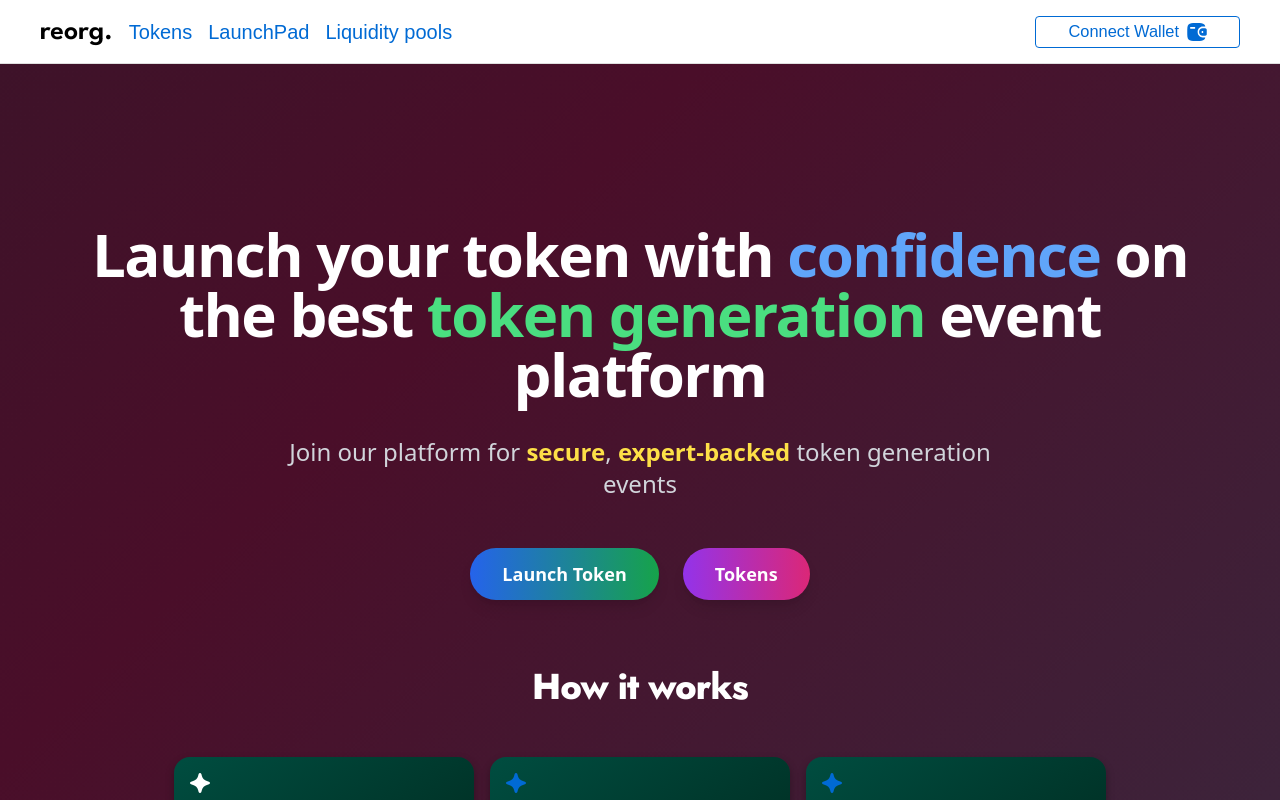
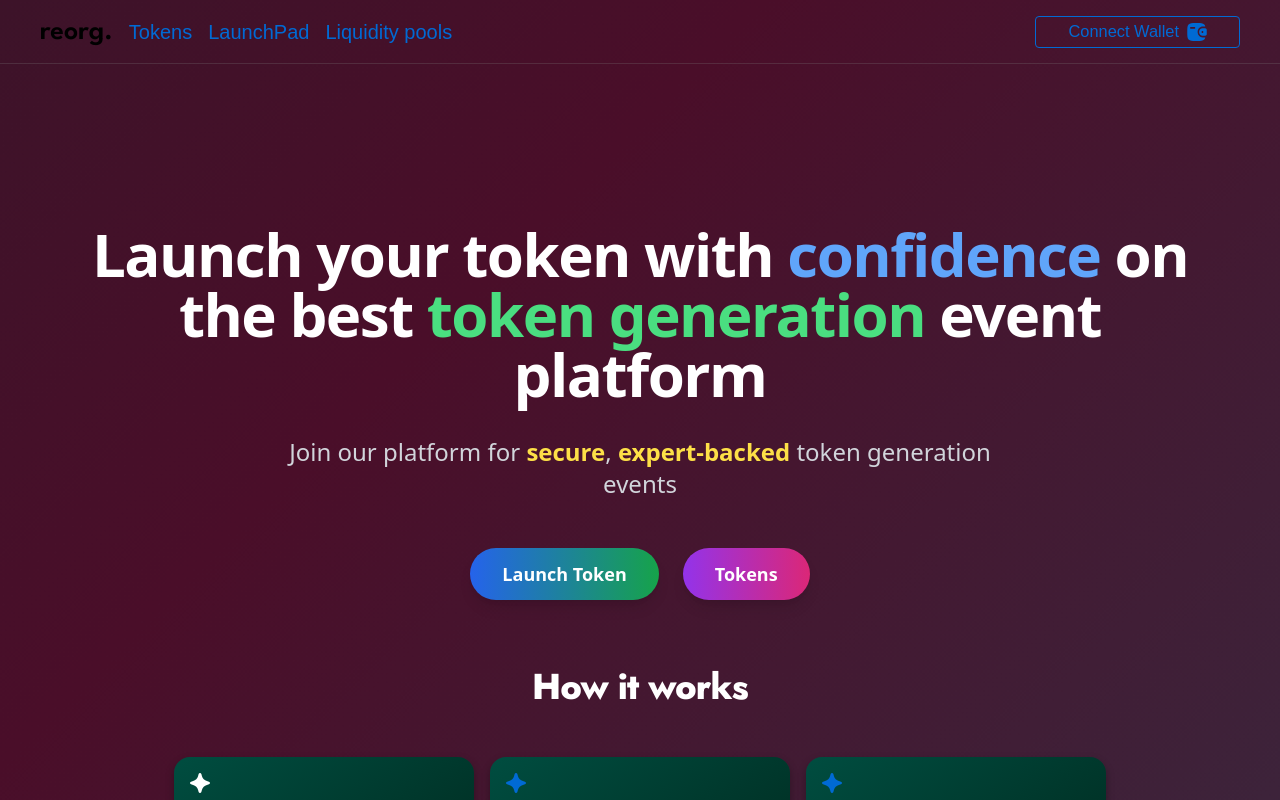
Before and after one commit to reorg-icp/Reorg, a React (Vite) app in the folder src/Quillo_frontend/: page / in a window 1280 px wide. Shown: the top 800 px of the page. Built offline with nearby package versions, Linux system fonts and the light colour scheme; a web font is replaced by a local one.

Commit message:
fixed navigation background

```diff
--- a/src/Quillo_frontend/src/pages/about.tsx
+++ b/src/Quillo_frontend/src/pages/about.tsx
@@ -6,7 +6,7 @@ import { colors } from "../constants/colors";
 
 // import OnboardingImg from "../assets/images/onboarding.png";
 // import KYCImg from "../assets/images/kyc.png";
-import TokenImg from "../assets/images/token.png";
+// import TokenImg from "../assets/images/token.png";
 // import DAOImg from "../assets/images/dao.png";
 // import AITknsImg from "../assets/images/ai-tokenomics.png";
 // import GovernImg from "../assets/images/governance.png";
--- a/src/Quillo_frontend/src/styles/components/navigation.scss
+++ b/src/Quillo_frontend/src/styles/components/navigation.scss
@@ -15,7 +15,7 @@
   padding: 0.5rem;
   border: 0;
   border-bottom: 1px solid $divider;
-  background-color: $primary;
+  background-color: transparent;
 
   .logo {
     @include usefontLS();
@@ -49,7 +49,7 @@
   padding: 0 2.5rem;
   border: 0;
   border-bottom: 1px solid $divider;
-  background-color: $primary;
+  background-color:transparent;
 
   .logo_links {
     @include flexmixin(row, no-wrap, center, flex-start, 1rem);
```
